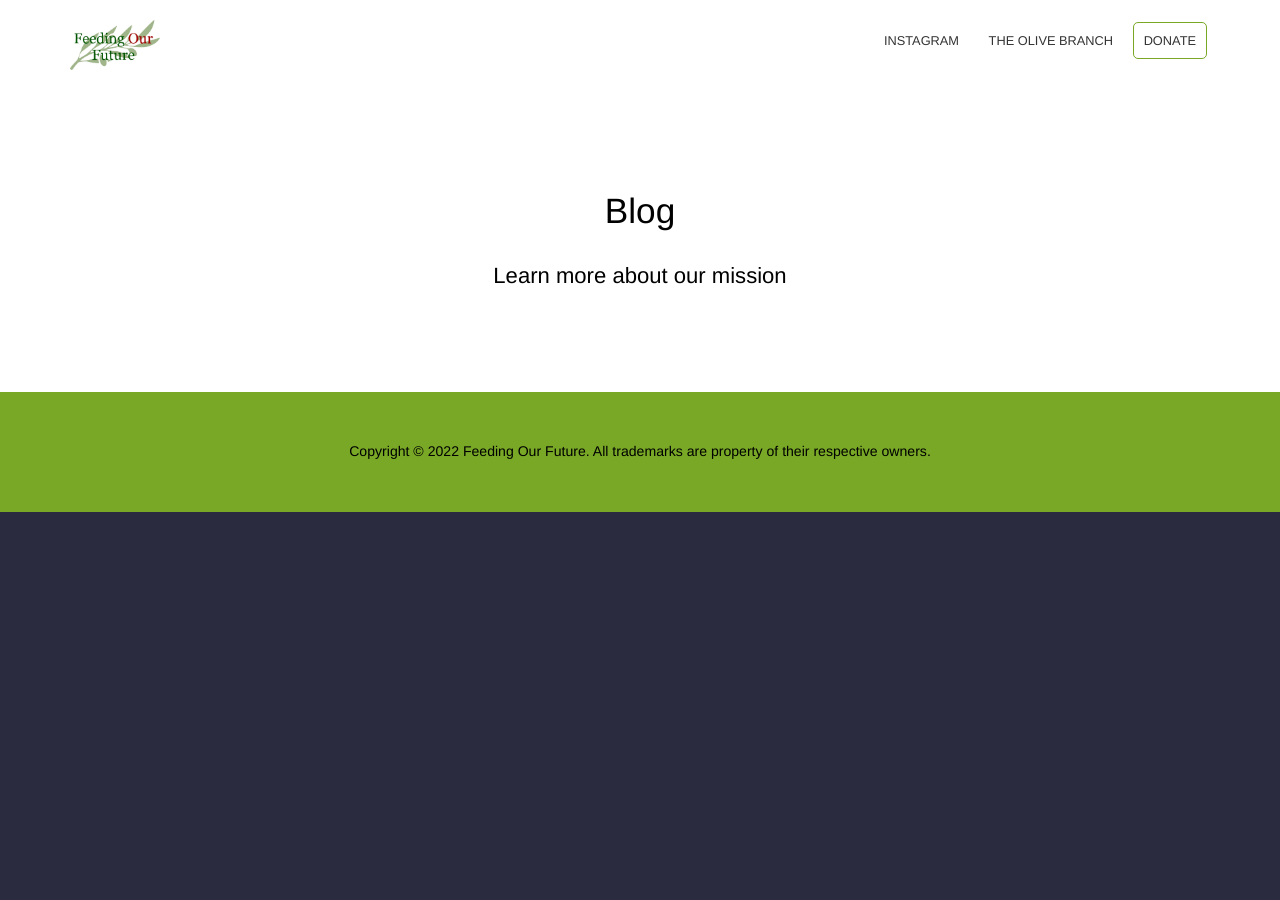
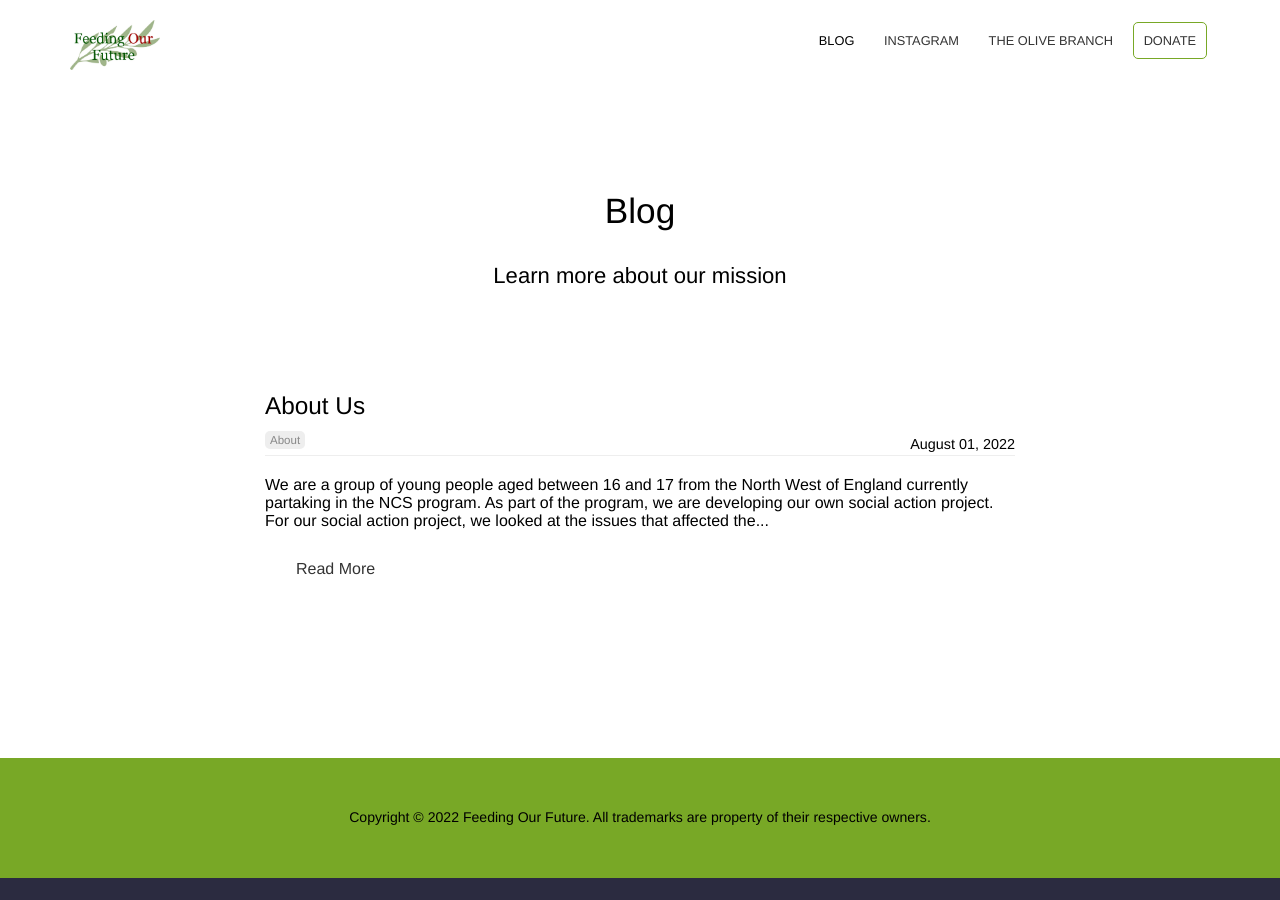
Before and after one commit to Computroniks/feedingourfuture, a Jekyll site: the page built from blog/index.html, in a window 1280 px wide. Built offline with Jekyll 4.4.1, drawn with Linux system fonts in a browser that asks for light colours; the list of posts is cut into pages by our own code.

Commit message:
Added initial blog post
Signed-off-by: Matthew Nickson <mnickson@sidingsmedia.com>

```diff
--- /dev/null
+++ b/_posts/2022-08-01-about.md
@@ -0,0 +1,33 @@
+---
+title: About Us
+categories: About
+author_staff_member: Matthew
+date: 2022-08-01
+---
+
+![](/images/blog/2022-08-01/about-header.jpeg)
+
+We are a group of young people aged between 16 and 17 from the North
+West of England currently partaking in the NCS program. As part of the
+program, we are developing our own social action project. For our social
+action project, we looked at the issues that affected the communities
+that we live in as well as the wider country. We found that one of the
+biggest issues that affects many in the North West is food insecurity
+and food poverty.
+
+Having chosen food insecurity as our issue, we looked into local and
+national charities that help those suffering from food insecurity. We
+got into contact with the Olive Branch, a local charity working in
+Lancaster and the surrounding areas.
+
+Our main aim for our social action project is to raise awareness for the
+Olive Branch, both among supporters and those who may need their
+support. We also aim to raise money for the charity as well as collect
+donations of food, especially those foods that the food bank consistently
+runs short of.
+
+To achieve our aim, we have designed posters and flyers to hand out
+around Lancaster to help raise awareness. We also have an online social
+media presence on Instagram
+([@ncs_lancaster](https://instagram.com/ncs_lancaster)) to help us reach
+a wider audience.
```
Also changed, not shown: _data/navigation.yml (+4 -4 lines), images/blog/2022-08-01/about-header.jpeg (added).
